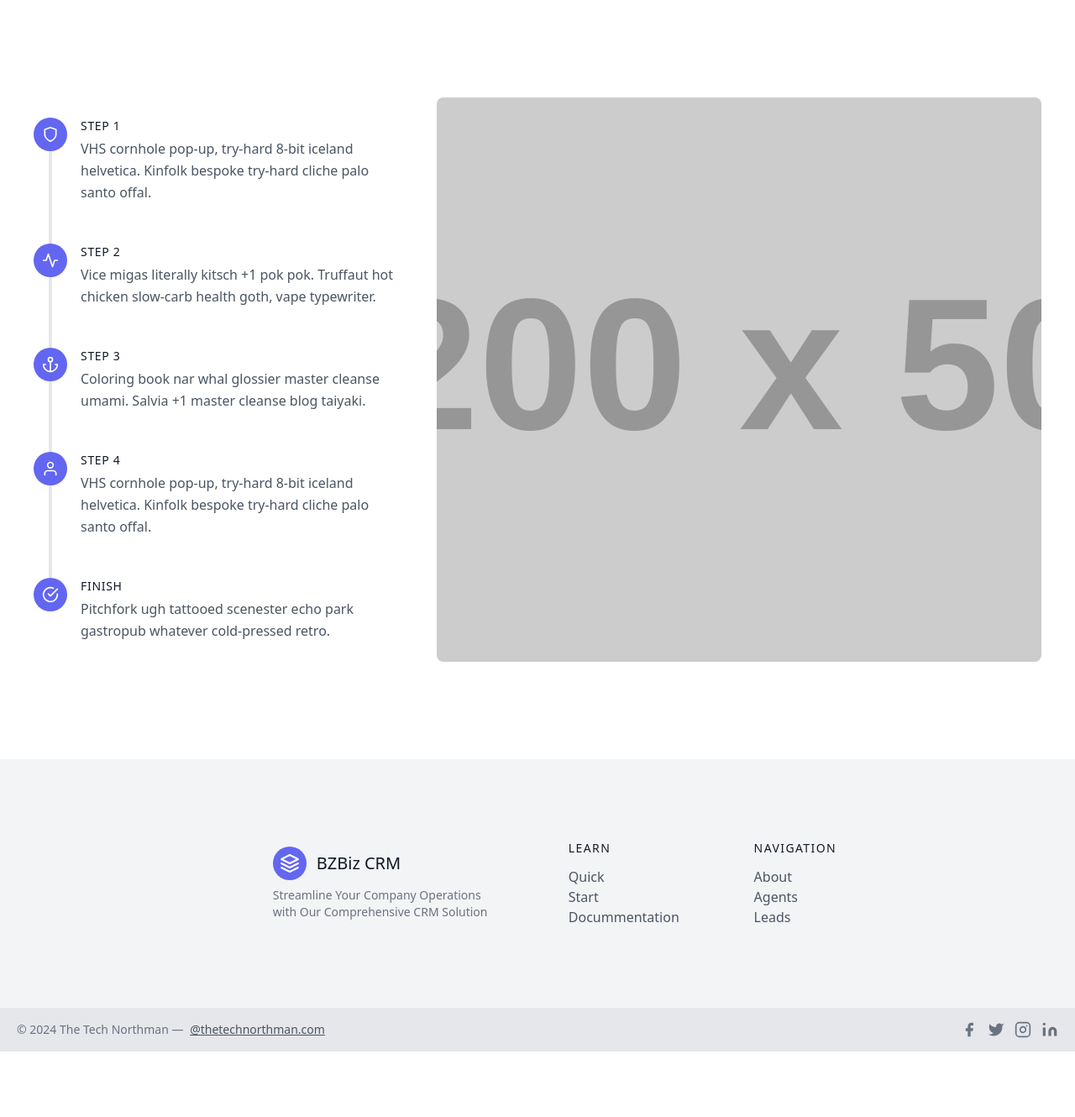
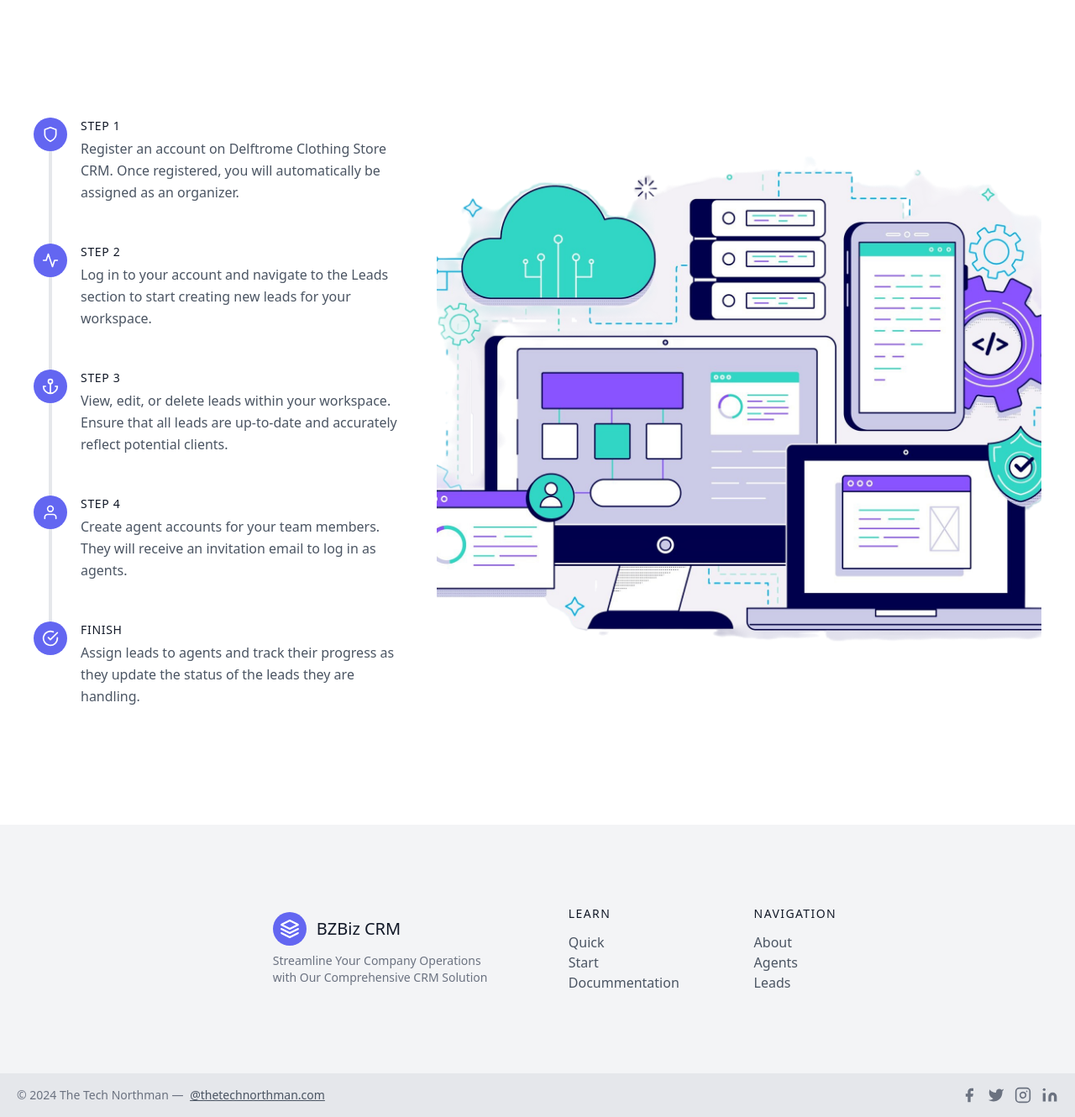
Before and after one commit to HongDucAnhNguyen/BZBiz-CRM, a Django app: page /get-started/ in a window 1280 px wide. Shown: the part 80-1410 px from the top of the page at 84% size. Before the commit the page ends 1332 px from the top, so only its background shows below. Run offline with Django 3.2, Linux system fonts and the light colour scheme; grey boxes labelled with a size stand in for pictures from a placeholder-image service; some libraries are stand-ins or nearby versions.

Commit message:
clean up

```diff
--- a/leads/forms.py
+++ b/leads/forms.py
@@ -32,12 +32,6 @@ class LeadModelForm(forms.ModelForm):
         )
 
 
-# class LeadForm(forms.Form):
-#     first_name = forms.CharField()
-#     last_name = forms.CharField()
-#     age = forms.IntegerField(min_value=0)
-
-
 class AssignAgentForm(forms.Form):
     # create select menu to select from available agents
     agent = forms.ModelChoiceField(queryset=Agent.objects.none())
--- a/leads/views.py
+++ b/leads/views.py
@@ -105,6 +105,7 @@ class LeadCreateView(OrganizerRoleCheckerAndLoginRequiredMixin, CreateView):
             recipient_list=["sometest@test.com"]
 
         )
+
         return super(LeadCreateView, self).form_valid(form)
 
 
--- a/templates/learn_to_use.html
+++ b/templates/learn_to_use.html
@@ -1,5 +1,5 @@
 {% extends 'base.html' %}
-
+{% load static %}
 {% block content %}
 <section class="text-gray-600 body-font">
     <div class="container px-5 py-24 mx-auto flex flex-wrap">
@@ -17,8 +17,8 @@
                     </div>
                     <div class="flex-grow pl-4">
                         <h2 class="font-medium title-font text-sm text-gray-900 mb-1 tracking-wider">STEP 1</h2>
-                        <p class="leading-relaxed">VHS cornhole pop-up, try-hard 8-bit iceland helvetica. Kinfolk
-                            bespoke try-hard cliche palo santo offal.</p>
+                        <p class="leading-relaxed">Register an account on Delftrome Clothing Store CRM. Once registered,
+                            you will automatically be assigned as an organizer.</p>
                     </div>
                 </div>
                 <div class="flex relative pb-12">
@@ -33,8 +33,8 @@
                     </div>
                     <div class="flex-grow pl-4">
                         <h2 class="font-medium title-font text-sm text-gray-900 mb-1 tracking-wider">STEP 2</h2>
-                        <p class="leading-relaxed">Vice migas literally kitsch +1 pok pok. Truffaut hot chicken
-                            slow-carb health goth, vape typewriter.</p>
+                        <p class="leading-relaxed">Log in to your account and navigate to the Leads section to start
+                            creating new leads for your workspace.</p>
                     </div>
                 </div>
                 <div class="flex relative pb-12">
@@ -50,8 +50,8 @@
                     </div>
                     <div class="flex-grow pl-4">
                         <h2 class="font-medium title-font text-sm text-gray-900 mb-1 tracking-wider">STEP 3</h2>
-                        <p class="leading-relaxed">Coloring book nar whal glossier master cleanse umami. Salvia +1
-                            master cleanse blog taiyaki.</p>
+                        <p class="leading-relaxed">View, edit, or delete leads within your workspace. Ensure that all
+                            leads are up-to-date and accurately reflect potential clients.</p>
                     </div>
                 </div>
                 <div class="flex relative pb-12">
@@ -67,8 +67,8 @@
                     </div>
                     <div class="flex-grow pl-4">
                         <h2 class="font-medium title-font text-sm text-gray-900 mb-1 tracking-wider">STEP 4</h2>
-                        <p class="leading-relaxed">VHS cornhole pop-up, try-hard 8-bit iceland helvetica. Kinfolk
-                            bespoke try-hard cliche palo santo offal.</p>
+                        <p class="leading-relaxed">Create agent accounts for your team members. They will receive an
+                            invitation email to log in as agents.</p>
                     </div>
                 </div>
                 <div class="flex relative">
@@ -81,13 +81,13 @@
                     </div>
                     <div class="flex-grow pl-4">
                         <h2 class="font-medium title-font text-sm text-gray-900 mb-1 tracking-wider">FINISH</h2>
-                        <p class="leading-relaxed">Pitchfork ugh tattooed scenester echo park gastropub whatever
-                            cold-pressed retro.</p>
+                        <p class="leading-relaxed">Assign leads to agents and track their progress as they update the
+                            status of the leads they are handling.</p>
                     </div>
                 </div>
             </div>
             <img class="lg:w-3/5 md:w-1/2 object-cover object-center rounded-lg md:mt-0 mt-12"
-                 src="https://dummyimage.com/1200x500" alt="step">
+                 src="{% static 'images/learn-to-use.png' %}" alt="steps">
         </div>
     </div>
 </section>
```
Also changed, not shown: bzbizcrm/settings.py (+11 -0 lines), README.md, static/images/img_1.png (renamed from img_1.png), static/images/learn-to-use.png (added).
